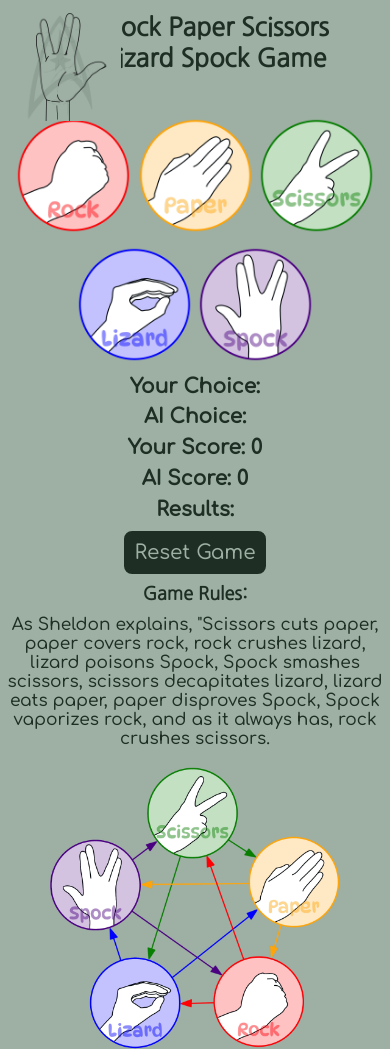
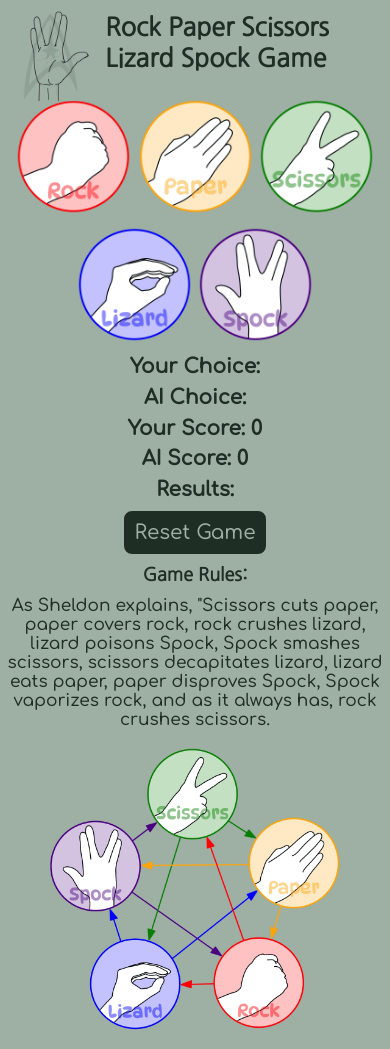
Before and after one commit to Thephelpster/CI_PP2_RPSLS, a plain HTML site: page index.html in a window 390 px wide. Shown: the top 1049 px of the page. Drawn offline with Linux system fonts and the light colour scheme.

Commit message:
fix logo size error on mobile size screens

```diff
--- a/assets/css/style.css
+++ b/assets/css/style.css
@@ -194,7 +194,7 @@ h1 {
     /* Game Page */
 
     .game-links {
-        height: 30vw;
+        height: 25vw;
     }
 
     #RPSLS-logo {
```
Also changed, not shown: 1 other file.
